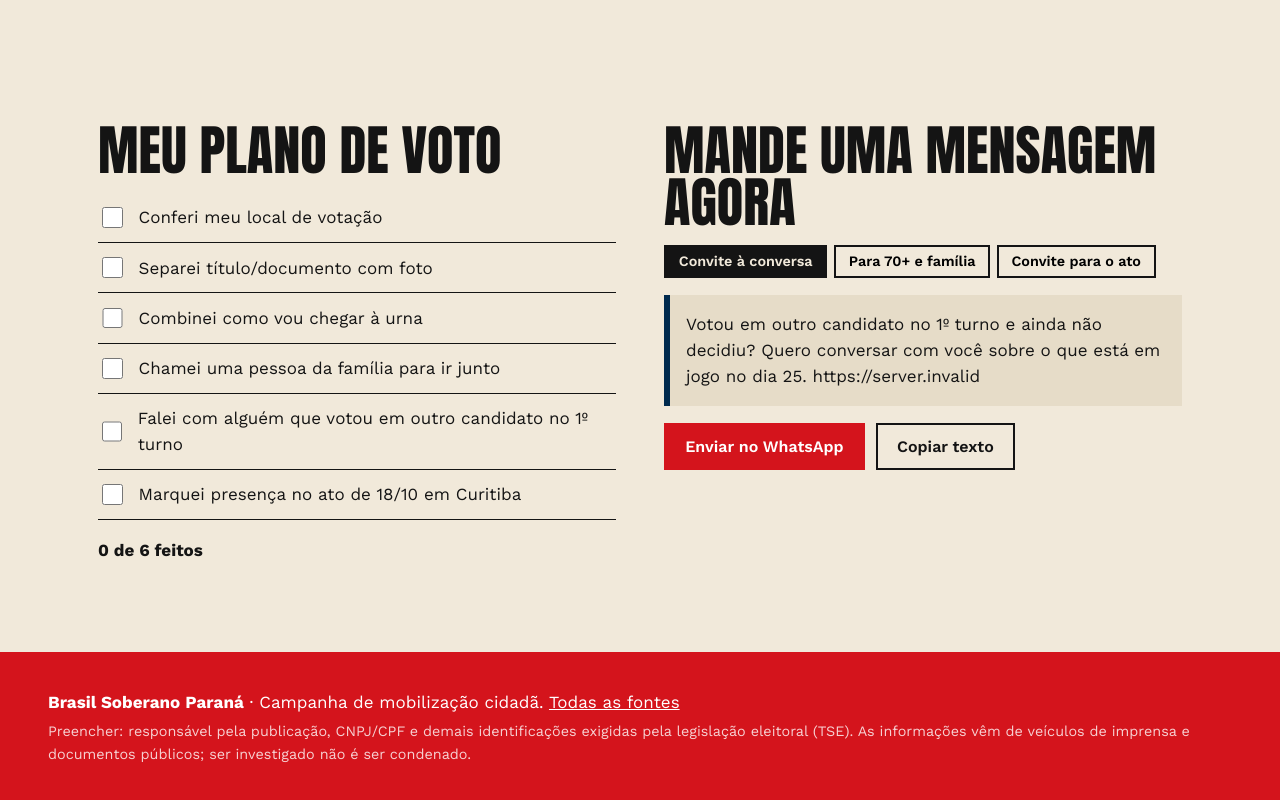
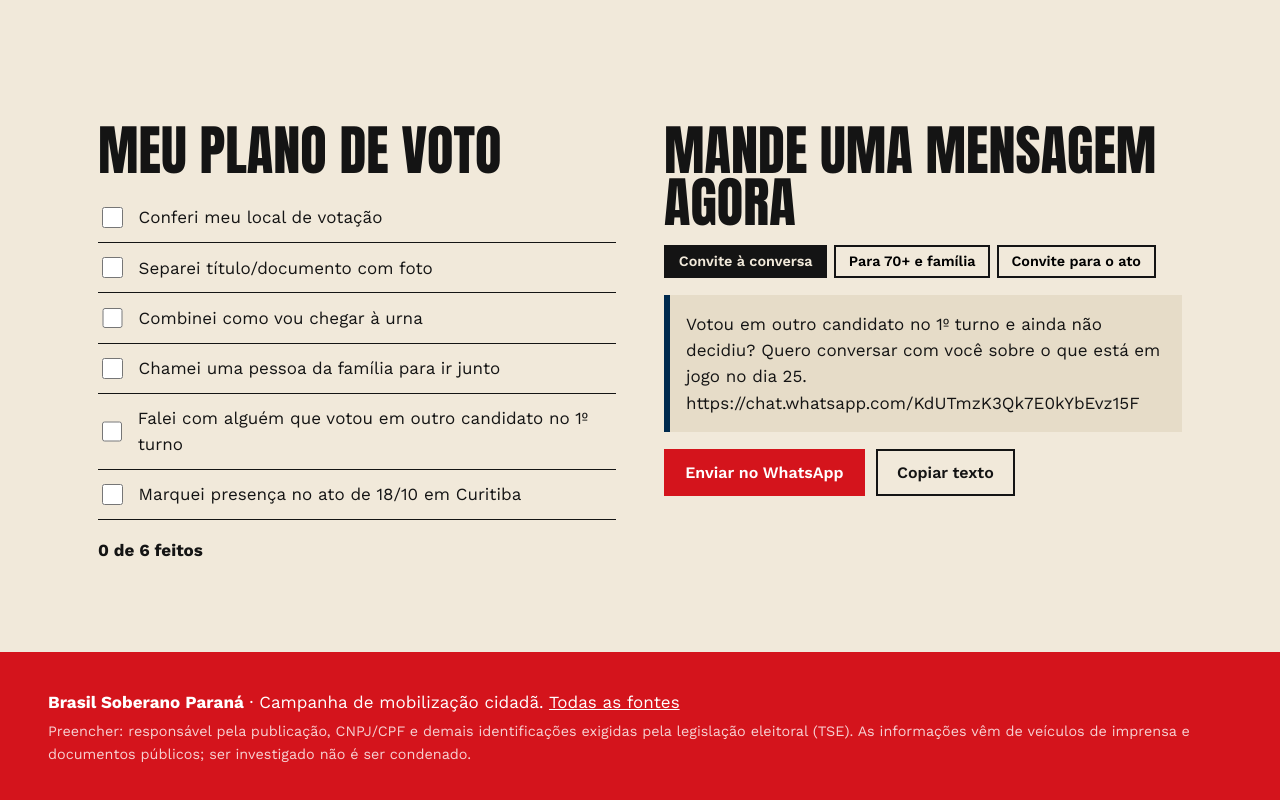
Before and after one commit to M100-ROSE/FDP-PR, a Next.js app: page / in a window 1280 px wide. Shown: the part 4793-5593 px from the top of the page. Built offline with nearby package versions, Linux system fonts and the light colour scheme; no server answers.

Commit message:
Update config.ts

```diff
--- a/data/config.ts
+++ b/data/config.ts
@@ -1,7 +1,7 @@
 export const SITE = {
   nome: "Brasil Soberano · Paraná",
-  grupoWhatsApp: process.env.NEXT_PUBLIC_WHATSAPP_GROUP ?? "#",
-  url: process.env.NEXT_PUBLIC_SITE_URL ?? "",
+  grupoWhatsApp: "https://chat.whatsapp.com/KdUTmzK3Qk7E0kYbEvz15F",
+  url: "https://chat.whatsapp.com/KdUTmzK3Qk7E0kYbEvz15F",
 };
 
 // 2º turno: 25/10/2026, votação das 8h às 17h (horário de Brasília). Fontes: ver `calendario` em data/sources.ts
```
